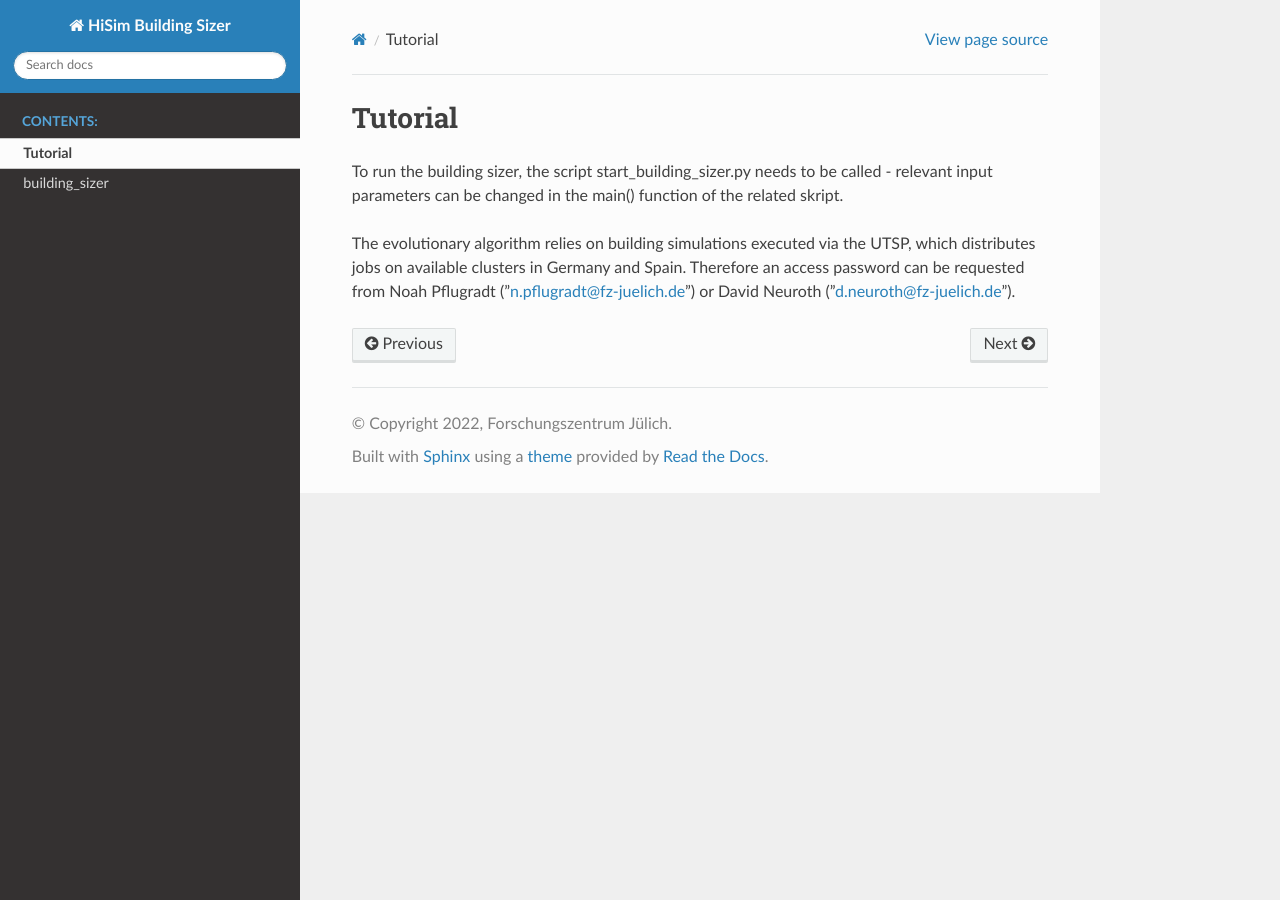
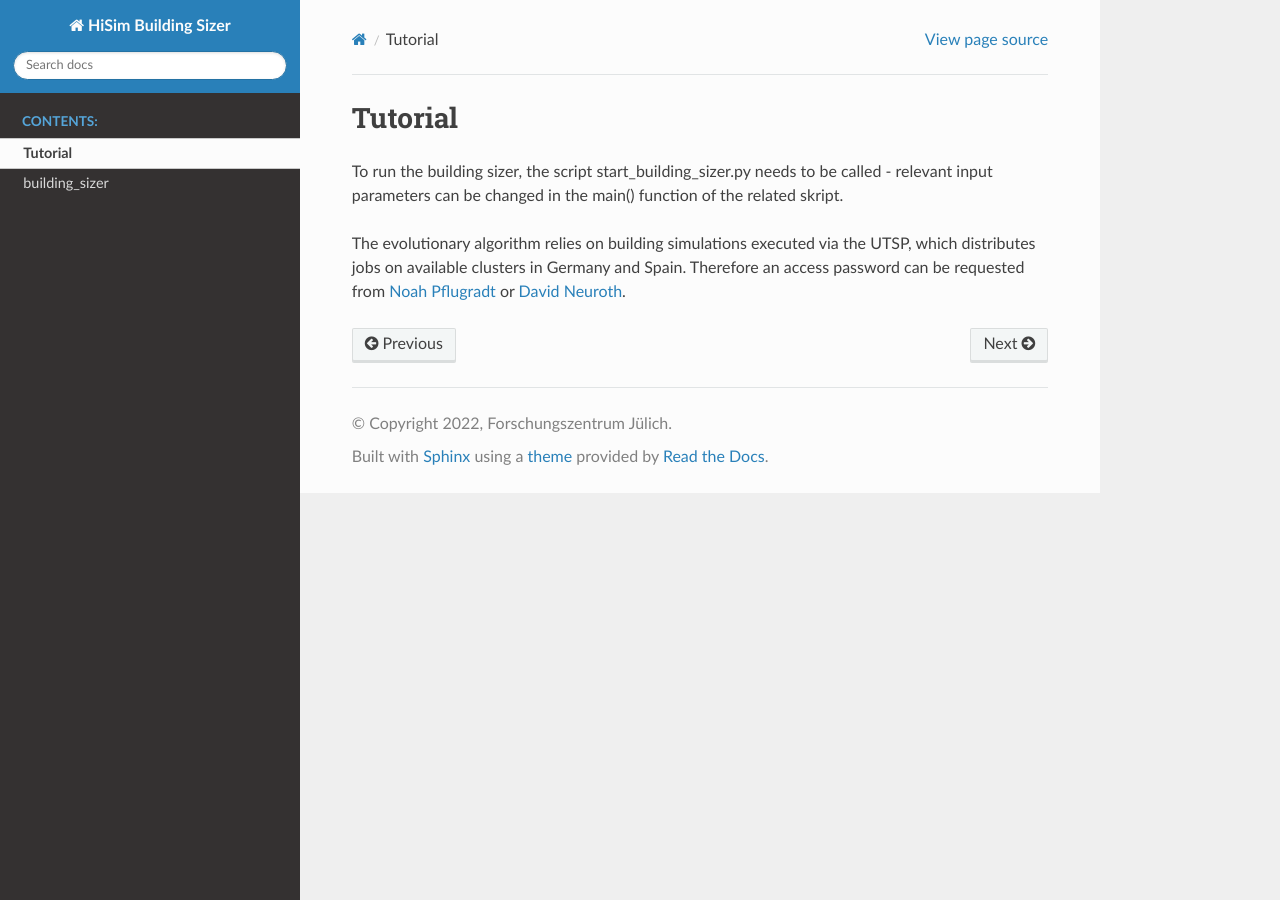
Before and after one commit to FZJ-IEK3-VSA/HiSim-Building-Sizer, a Sphinx documentation site: the page built from docs/tutorial.rst, in a window 1280 px wide. Built offline with Sphinx 7.4.7 and the Read the Docs theme 2.0.0, drawn with Linux system fonts in a browser that asks for light colours.

Commit message:
replaced mail addresses on tutorial page with links to FZJ contact pages

```diff
--- a/docs/tutorial.rst
+++ b/docs/tutorial.rst
@@ -4,4 +4,4 @@ To run the building sizer, the script start_building_sizer.py needs to be called
 
 
 The evolutionary algorithm relies on building simulations executed via the UTSP, which distributes jobs on available clusters in Germany and Spain.
-Therefore an access password can be requested from Noah Pflugradt ("n.pflugradt@fz-juelich.de") or David Neuroth ("d.neuroth@fz-juelich.de").
+Therefore an access password can be requested from `Noah Pflugradt <https://www.fz-juelich.de/profile/pflugradt_n>`_ or `David Neuroth <https://www.fz-juelich.de/profile/neuroth_d>`_.
```
